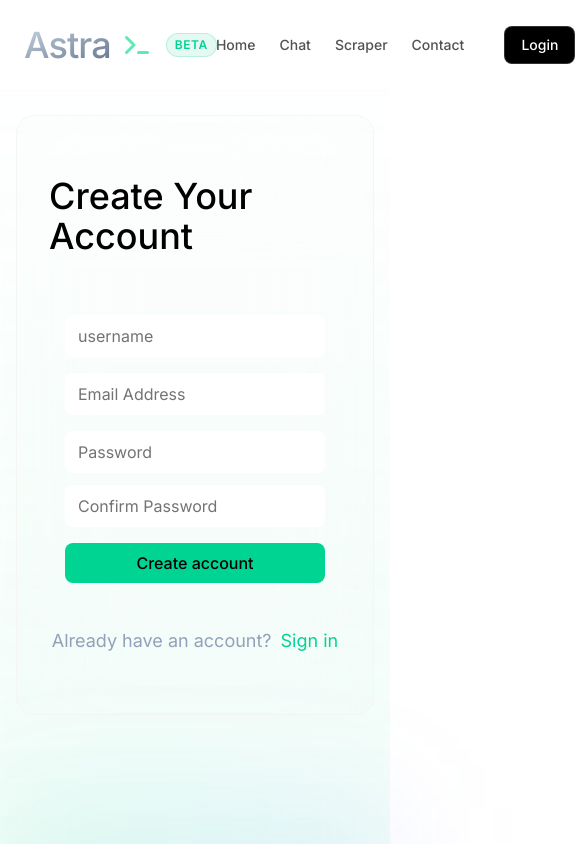
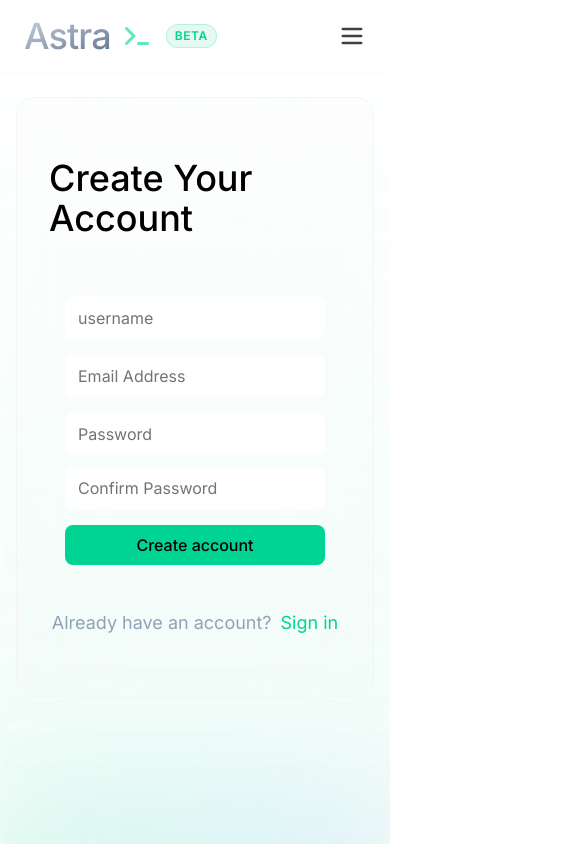
Before and after one commit to eatulrajput/astra-frontend, a React (Vite) app: page /signup in a window 390 px wide. Shown: the top 844 px of the page, 585 px wide, since content can reach past the window. Built offline with nearby package versions, Linux system fonts and the light colour scheme.

Commit message:
Fix: Responsive Mobile Menu

```diff
--- a/src/components/Navbar.tsx
+++ b/src/components/Navbar.tsx
@@ -1,10 +1,15 @@
-import { IconPrompt } from "@tabler/icons-react";
+import { IconPrompt, IconMenu2, IconX } from "@tabler/icons-react";
 import { TransitionLink } from "./TransitionLink";
 import ThemeToggleButton from "./ThemeToggleButton";
+import { useState} from "react";
+import { AnimatePresence, motion } from "motion/react";
 
 export default function Navbar() {
+  const [open, setOpen] = useState(false);
+
+
   return (
-    <nav className="sticky top-0 z-50 w-full border-b border-neutral-100/30 dark:border-white/10 backdrop-blur-md">
+    <nav className="sticky top-0 z-50 w-full border-b border-neutral-100/30 backdrop-blur-md dark:border-white/10">
       <div className="mx-auto flex max-w-7xl items-center justify-between px-6 py-4 text-white">
         {/* Logo */}
         <TransitionLink to="/">
@@ -23,8 +28,41 @@ export default function Navbar() {
           </div>
         </TransitionLink>
 
-        {/* Nav links */}
-        <div className="flex items-center gap-6 text-sm font-medium">
+        {/* Mobile menu button */}
+        <button
+          onClick={() => setOpen(!open)}
+          className="ease-incursor-pointer text-neutral-700 duration-700 md:hidden dark:text-neutral-200"
+          aria-label="Toggle menu"
+        >
+          <AnimatePresence mode="popLayout">
+            {open ? (
+              <motion.div
+                key="close"
+                initial={{ rotate: -90, opacity: 0 }}
+                animate={{ rotate: 0, opacity: 1 }}
+                exit={{ rotate: 90, opacity: 0 }}
+                transition={{ duration: 0.3, ease: "easeInOut" }}
+                className="absolute, inset-0"
+              >
+                <IconX size={28} />
+              </motion.div>
+            ) : (
+              <motion.div
+                key="menu"
+                initial={{ rotate: 90, opacity: 0 }}
+                animate={{ rotate: 0, opacity: 1 }}
+                exit={{ rotate: -90, opacity: 0 }}
+                transition={{ duration: 0.3, ease: "easeInOut" }}
+                className="absolute, inset-1"
+              >
+                <IconMenu2 size={28} />
+              </motion.div>
+            )}
+          </AnimatePresence>
+        </button>
+
+        {/* Nav links - desktop view */}
+        <div className="hidden items-center gap-6 text-sm font-medium md:flex">
           <TransitionLink
             className="text-neutral-600 transition duration-300 ease-in-out hover:text-black dark:hover:text-white"
             to="/"
@@ -55,14 +93,14 @@ export default function Navbar() {
           <div className="ml-4 flex items-center gap-4">
             <TransitionLink
               to="/login"
-              className="rounded-md border border-neutral-100/20 bg-black px-4 py-2 text-white hover:text-white/80  transition dark:hover:bg-neutral-900"
+              className="rounded-md border border-neutral-100/20 bg-black px-4 py-2 text-white transition hover:text-white/80 dark:hover:bg-neutral-900"
             >
               Login
             </TransitionLink>
 
             <TransitionLink
               to="/signup"
-              className="rounded-md bg-white px-4 py-2 text-black transition hover:bg-neutral-200 border"
+              className="rounded-md border bg-white px-4 py-2 text-black transition hover:bg-neutral-200"
             >
               Sign Up
             </TransitionLink>
@@ -72,6 +110,49 @@ export default function Navbar() {
           </div>
         </div>
       </div>
+
+
+      {/* Nav links - mobile view */}
+
+
+      <div
+        className={`overflow-hidden transition duration-700 ease-in md:hidden ${open ? "max-h-screen opacity-100" : "max-h-0 opacity-0"}`}
+      >
+        <div className="flex flex-col gap-6 px-6 pt-4 pb-6 text-sm font-medium">
+          <TransitionLink onClick={() => setOpen(false)} to="/">
+            Home
+          </TransitionLink>
+          <TransitionLink onClick={() => setOpen(false)} to="/chat">
+            Chat
+          </TransitionLink>
+          <TransitionLink onClick={() => setOpen(false)} to="/scraper">
+            Scraper
+          </TransitionLink>
+          <TransitionLink onClick={() => setOpen(false)} to="/contact">
+            Contact
+          </TransitionLink>
+
+          <div className="flex gap-4 pt-4">
+            <TransitionLink
+              onClick={() => setOpen(false)}
+              className="rounded-md border border-neutral-100/20 bg-black px-4 py-2 text-white transition hover:text-white/80 dark:hover:bg-neutral-900"
+              to="/login"
+            >
+              Login
+            </TransitionLink>
+
+            <TransitionLink
+              onClick={() => setOpen(false)}
+              className="rounded-md border bg-white px-4 py-2 text-black transition hover:bg-neutral-200"
+              to="/sign up"
+            >
+              Sign Up
+            </TransitionLink>
+            {/* Dark Mode Button */}
+            <ThemeToggleButton />
+          </div>
+        </div>
+      </div>
     </nav>
   );
 }
--- a/src/components/TransitionLink.tsx
+++ b/src/components/TransitionLink.tsx
@@ -1,12 +1,11 @@
-import { type ReactNode, type  MouseEvent } from "react";
+import { type ReactNode, type MouseEvent } from "react";
 import { useNavigate, useLocation } from "react-router-dom";
 
 type TransitionLinkProps = {
   to: string;
   children: ReactNode;
-  className?:
-    | string
-    | ((props: { isActive: boolean }) => string);
+  className?: string | ((props: { isActive: boolean }) => string);
+  onClick?: () => void;
 };
 
 export const TransitionLink = ({
@@ -34,13 +33,11 @@ export const TransitionLink = ({
   };
 
   const resolvedClassName =
-    typeof className === "function"
-      ? className({ isActive })
-      : className;
+    typeof className === "function" ? className({ isActive }) : className;
 
   return (
     <a href={to} onClick={handleClick} className={resolvedClassName}>
       {children}
     </a>
   );
-}
+};
```
